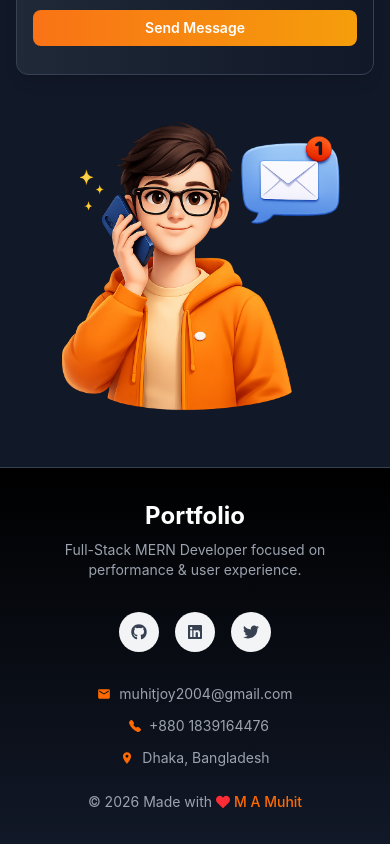
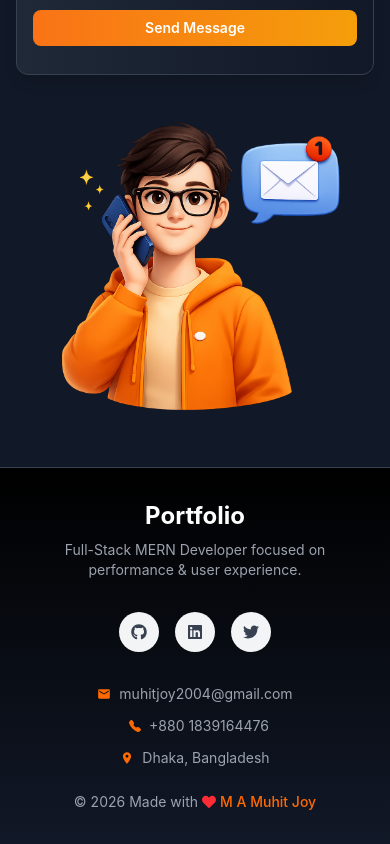
Before and after one commit to muhitjoy/portfolio, a React (Vite) app: page / in a window 390 px wide. Shown: the part 9044-9888 px from the top of the page. Built offline with nearby package versions, Linux system fonts and the light colour scheme.

Commit message:
Add responsive footer section with contact info and social links

```diff
--- a/src/components/Footer/Footer.jsx
+++ b/src/components/Footer/Footer.jsx
@@ -94,7 +94,7 @@
 
         <p className="pt-3 flex items-center justify-center md:justify-end gap-1">
           © {currentYear} Made with <FaHeart className="text-red-500" />
-          <span className="text-orange-500 font-medium">M A Muhit</span>
+          <span className="text-orange-500 font-medium">M A Muhit Joy</span>
         </p>
       </div>
 
```
